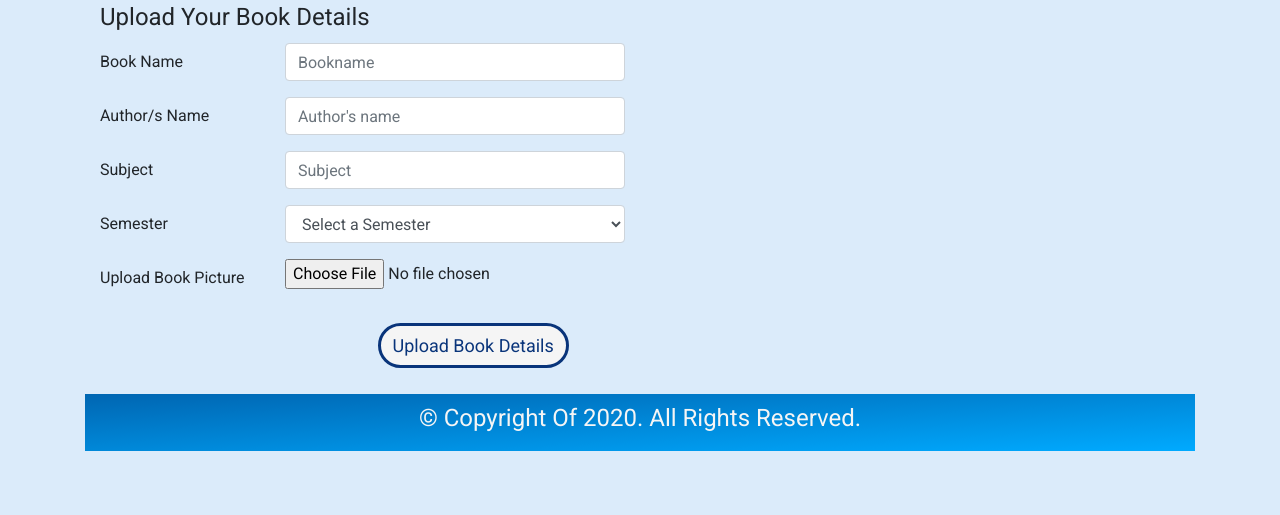
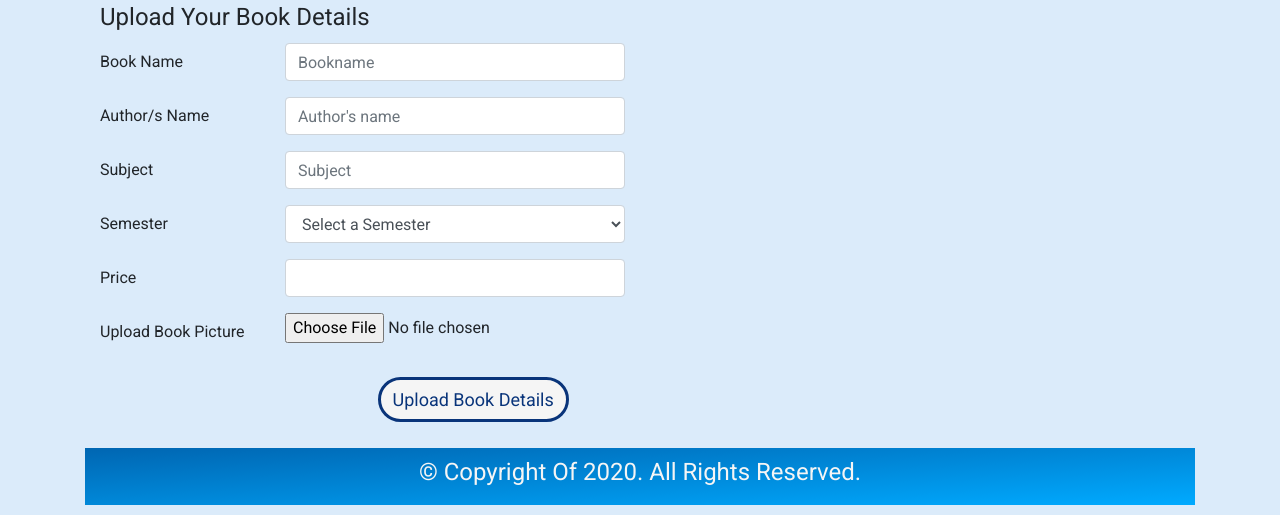
Before and after one commit to dhanishthaghosh/Appie-Rookie, a Flask app: page /sell/new in a window 1280 px wide. Shown: the part 285-800 px from the top of the page. Run offline with Flask 2, Linux system fonts and the light colour scheme; the visitor is signed in with stand-in values (Sample User, id 1); data comes from the database, SQL or seed files in the repository; both versions use the stored data as it was before the commit; some libraries are stand-ins or nearby versions.

Commit message:
Added price column for book

```diff
--- a/booksbuddies/forms.py
+++ b/booksbuddies/forms.py
@@ -1,8 +1,9 @@
 import phonenumbers
+from decimal import Decimal
 from flask_wtf import FlaskForm
 from flask_wtf.file import FileField, FileAllowed
 from flask_login import current_user
-from wtforms import StringField, PasswordField, SubmitField, SelectField, TextAreaField
+from wtforms import StringField, PasswordField, SubmitField, SelectField, TextAreaField, DecimalField
 from wtforms.validators import DataRequired, Length, Email, EqualTo, ValidationError
 from booksbuddies.models import User, Book
 
@@ -80,8 +81,13 @@ class SellForm(FlaskForm):
         render_kw={"placeholder": "Subject"})
     semester = SelectField('Semester', validators=[DataRequired()],
         choices=[('', 'Select a Semester'), ('Semester-I', 'Semester-I'), ('Semester-II', 'Semester-II'), ('Semester-III', 'Semester-III'), ('Semester-IV', 'Semester-IV'), ('Semester-V', 'Semester-V'), ('Semester-VI', 'Semester-VI'), ('Semester-VII', 'Semester-VII'), ('Semester-VIII', 'Semester-VIII')])
+    price = DecimalField('Price', places=2)
     book_image = FileField('Upload Book Picture', validators=[FileAllowed(['jpg', 'png', 'jpeg'])])
     submit = SubmitField('Upload Book Details')
+
+    def validate_price(self, price):
+        if not (isinstance(price.data, Decimal) and price.data > Decimal(0) ) :
+            raise ValidationError('Please enter a valid price.')
 
 
 class UpdateAccountForm(FlaskForm):
--- a/booksbuddies/models.py
+++ b/booksbuddies/models.py
@@ -44,8 +44,9 @@ class Book(db.Model):
     authorname = db.Column(db.String(100), nullable=False)
     subject = db.Column(db.String(100), nullable=False)
     semester = db.Column(db.String(30), nullable=False)
+    price = db.Column(db.Numeric(5,2), nullable=False)
     book_image = db.Column(db.String(30), nullable=False, default='books.png')
     user_id = db.Column(db.Integer, db.ForeignKey('user.id'), nullable=False)
 
     def __repr__(self):
-        return f"Book('{self.bookname}', '{self.authorname}', '{self.subject}', '{self.semester}')"
+        return f"Book('{self.bookname}', '{self.authorname}', '{self.subject}', '{self.semester}', '{self.price}', '{self.book_image}')"
--- a/booksbuddies/routes.py
+++ b/booksbuddies/routes.py
@@ -123,7 +123,7 @@ def sell_new():
     if form.validate_on_submit():
         if form.book_image.data:
             picture_file = save_picture(form.book_image.data, 'books')
-        book = Book(bookname=form.bookname.data, authorname=form.authorname.data, subject=form.subject.data, semester=form.semester.data, book_image=picture_file,  owner=current_user)
+        book = Book(bookname=form.bookname.data, authorname=form.authorname.data, subject=form.subject.data, semester=form.semester.data, book_image=picture_file,  owner=current_user, price=form.price.data)
         db.session.add(book)
         db.session.commit()
         flash('Your book has been uploaded!', 'success')
@@ -135,7 +135,6 @@ def sell_new():
 @login_required
 def book(book_id):
     book = Book.query.get_or_404(book_id)
-    print(book.owner, current_user)
     return render_template('book.html', title=book.bookname, book=book)
 
 
@@ -154,6 +153,7 @@ def book_update(book_id):
         book.authorname = form.authorname.data
         book.subject = form.subject.data
         book.semester = form.semester.data
+        book.price = form.price.data
         db.session.commit()
         flash('Your book details has been updated.', 'success')
         return redirect(url_for('book', book_id=book.id))
@@ -163,6 +163,7 @@ def book_update(book_id):
         form.subject.data = book.subject
         form.semester.data = book.semester
         form.book_image.data = book.book_image
+        form.price.data = book.price
     book_image = url_for('static', filename='pictures/books/' + book.book_image)
     return render_template('sell_new.html', title='Update Book Details',
                            form=form, book_image=book_image, legend='Update Your Book Details')
--- a/booksbuddies/templates/book.html
+++ b/booksbuddies/templates/book.html
@@ -11,6 +11,7 @@
                     <p><b>Author: </b>{{ book.authorname }}</p>
                     <p><b>Subject: </b>{{ book.subject }}</p>
                     <p><b>Semester: </b>{{ book.semester }}</p>
+                    <p><b>Price: </b>₹ {{ book.price }}</p>
                     <hr>
                     {% if book.owner == current_user %}
                         <div>
--- a/booksbuddies/templates/buy.html
+++ b/booksbuddies/templates/buy.html
@@ -42,6 +42,7 @@
                         <p><b>Author: </b>{{ book.authorname }}</p>
                         <p><b>Subject: </b>{{ book.subject }}</p>
                         <p><b>Semester: </b>{{ book.semester }}</p>
+                        <p><b>Price: </b>₹ {{ book.price }}</p>
 
                     </div>
                 </div>
--- a/booksbuddies/templates/sell_new.html
+++ b/booksbuddies/templates/sell_new.html
@@ -61,6 +61,22 @@
                 </div>
 
                 <div class="row form-group">
+                    {{ form.price.label(class="col-4 col-sm-2 col-form-label") }}
+                    <div class="col-8 col-sm-4">
+                        {% if form.price.errors %}
+                            {{ form.price(class="form-control is-invalid") }}
+                            <div class="invalid-feedback">
+                                {% for error in form.price.errors %}
+                                    <span>{{ error }}</span>
+                                {% endfor %}
+                            </div>
+                        {% else %}
+                            {{ form.price(class="form-control") }}
+                        {% endif %}
+                    </div>
+                </div>
+
+                <div class="row form-group">
                     {{ form.book_image.label(class="col-4 col-sm-2 col-form-label") }}
                     <div class="col-8 col-sm-4">
                         {{ form.book_image(class="form-control-file") }}
--- a/booksbuddies/templates/user_books.html
+++ b/booksbuddies/templates/user_books.html
@@ -13,6 +13,7 @@
                         <p><b>Author: </b>{{ book.authorname }}</p>
                         <p><b>Subject: </b>{{ book.subject }}</p>
                         <p><b>Semester: </b>{{ book.semester }}</p>
+                        <p><b>Price: </b>₹ {{ book.price }}</p>
                     </div>
                 </div>
             </div>
```
Also changed, not shown: README.md, booksbuddies/site.db.
